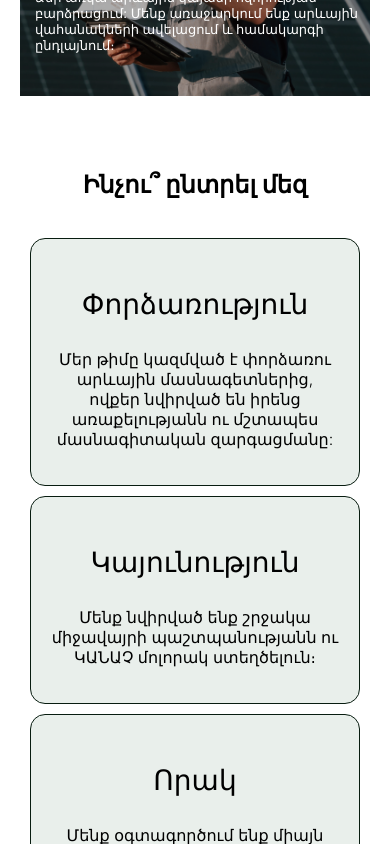
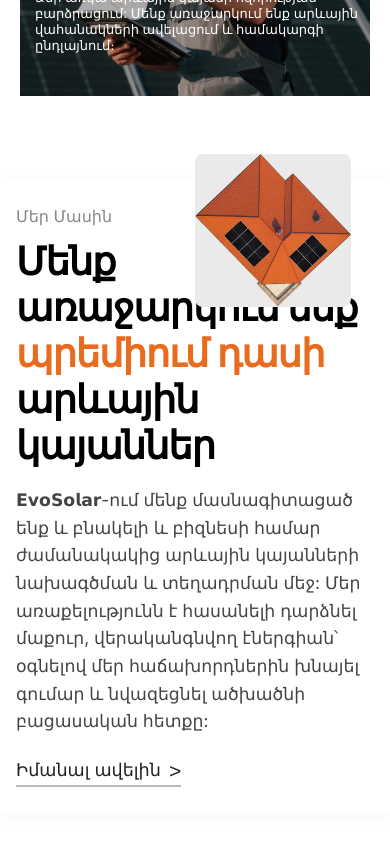
Before and after one commit to Birdman1104/evosolar-website, a Vue app: page / in a window 390 px wide. Shown: the part 2200-3044 px from the top of the page. Built offline with nearby package versions, Linux system fonts and the light colour scheme.

Commit message:
About us section.

```diff
--- a/src/App.vue
+++ b/src/App.vue
@@ -3,6 +3,7 @@
     <HeaderComponent />
     <Consultation />
     <Services />
+    <AboutUs />
     <WhyChooseUs />
     <PartnersSection />
     <ContactsSection ref="contactSection" />
@@ -16,6 +17,7 @@
 import HeaderComponent from './components/HeaderComponent.vue';
 import Consultation from './components/ConsultationComponent.vue';
 import Services from './components/ServicesComponent.vue';
+import AboutUs from './components/AboutUs.vue';
 import WhyChooseUs from './components/WhyChooseUs.vue';
 import CalculatorButton from './components/CalculatorButton.vue';
 import PartnersSection from './components/PartnersSection.vue';
--- /dev/null
+++ b/src/components/AboutUs.vue
@@ -0,0 +1,221 @@
+<template>
+    <section class="hero-section">
+        <div class="hero-content">
+            <div class="hero-image">
+                <img src="/images/roof.png" alt="Roof with solar panels" />
+            </div>
+            <div class="hero-text">
+                <div class="hero-label">{{ translationStore.t('aboutUs', 'header') }}</div>
+                <h1>
+                    {{ translationStore.t('aboutUs', 'title1') }}<br />
+                    <span class="highlight">{{ translationStore.t('aboutUs', 'title2') }}</span><br />
+                    {{ translationStore.t('aboutUs', 'title3') }}
+                </h1>
+                <p>
+                    {{ translationStore.t('aboutUs', 'description') }}
+                </p>
+                <div class="hero-more">
+                    <button class="more-btn" @click="toggleMore">
+                        {{ translationStore.t('aboutUs', 'more') }}
+                        <span :class="{ 'arrow': true, 'open': showMore }">&gt;</span>
+                    </button>
+                    <transition name="fade-slide">
+                        <div v-if="showMore" class="more-text">
+                            <b>{{ translationStore.t('aboutUs', 'whyUs') }}</b>
+                            <br />
+                            <br />
+                            <p><b>{{ translationStore.t('aboutUs', 'experienceTitle') }}</b>{{
+                                translationStore.t('aboutUs', 'experienceText') }}</p><br />
+                            <p><b>{{ translationStore.t('aboutUs', 'qualityTitle') }}</b>{{
+                                translationStore.t('aboutUs',
+                                'qualityText') }}</p><br />
+                            <p><b>{{ translationStore.t('aboutUs', 'customerCentricTitle') }}</b>{{
+                                translationStore.t('aboutUs', 'customerCentricText') }}</p><br />
+                            <p><b>{{ translationStore.t('aboutUs', 'sustainabilityTitle') }}</b>{{
+                                translationStore.t('aboutUs', 'sustainabilityText') }}</p><br />
+                        </div>
+                    </transition>
+                </div>
+            </div>
+        </div>
+    </section>
+</template>
+
+<script setup>
+import { inject, ref } from "vue";
+const translationStore = inject("translationStore");
+
+const showMore = ref(false);
+const toggleMore = () => {
+    showMore.value = !showMore.value;
+};
+</script>
+
+<style scoped>
+.hero-section {
+    width: 100%;
+    min-height: 60vh;
+    background: #ffffff;
+    display: flex;
+    align-items: center;
+    justify-content: center;
+}
+
+.hero-content {
+    display: flex;
+    align-items: center;
+    justify-content: center;
+    max-width: 1200px;
+    width: 100%;
+    padding: 40px 0;
+}
+
+.hero-image {
+    flex: 1 1 0;
+    display: flex;
+    align-items: center;
+    justify-content: center;
+    position: relative;
+    overflow: visible;
+}
+
+.hero-image img {
+    /* width: 420px; */
+    max-width: 40vw;
+    height: auto;
+    display: block;
+    background: #eaeaea;
+    border-radius: 8px;
+    position: absolute;
+    left: -500px;
+    /* top: 0; */
+}
+
+.hero-text {
+    flex: 1 1 0;
+    background: #fff;
+    border-radius: 8px;
+    padding: 40px 48px 40px 48px;
+    margin-left: 32px;
+    box-shadow: 0 2px 16px 0 rgba(0, 0, 0, 0.04);
+    min-width: 340px;
+    max-width: 500px;
+}
+
+.hero-label {
+    font-size: 1rem;
+    color: #888;
+    margin-bottom: 12px;
+}
+
+.hero-text h1 {
+    font-size: 2.4rem;
+    font-weight: 600;
+    line-height: 1.2;
+    margin: 0 0 18px 0;
+    letter-spacing: -1px;
+}
+
+.highlight {
+    color: #e96b1f;
+    font-weight: 600;
+}
+
+.hero-text p {
+    color: #444;
+    font-size: 1.08rem;
+    margin-bottom: 24px;
+    margin-top: 0;
+    line-height: 1.6;
+}
+
+.hero-more {
+    margin-top: 18px;
+}
+
+.more-btn {
+    background: none;
+    border: none;
+    color: #222;
+    font-size: 1.1rem;
+    font-weight: 500;
+    cursor: pointer;
+    display: inline-flex;
+    align-items: center;
+    border-bottom: 2px solid #bbb;
+    padding: 0 0 2px 0;
+    transition: border-color 0.2s;
+}
+
+.more-btn:hover {
+    border-color: #e96b1f;
+    color: #e96b1f;
+}
+
+.arrow {
+    display: inline-block;
+    margin-left: 8px;
+    font-size: 1.2em;
+    transition: transform 0.3s cubic-bezier(.4, 2, .6, 1), color 0.2s;
+}
+
+.arrow.open {
+    transform: rotate(90deg);
+    color: #e96b1f;
+}
+
+.fade-slide-enter-active,
+.fade-slide-leave-active {
+    transition: opacity 0.4s cubic-bezier(.4, 2, .6, 1), transform 0.4s cubic-bezier(.4, 2, .6, 1);
+}
+
+.fade-slide-enter-from,
+.fade-slide-leave-to {
+    opacity: 0;
+    transform: translateY(16px);
+}
+
+.fade-slide-enter-to,
+.fade-slide-leave-from {
+    opacity: 1;
+    transform: translateY(0);
+}
+
+.more-text {
+    margin-top: 18px;
+    color: #444;
+    font-size: 1.05rem;
+    background: #f7f7f7;
+    border-radius: 6px;
+    padding: 16px 18px;
+    box-shadow: 0 2px 8px 0 rgba(0, 0, 0, 0.03);
+}
+
+@media (max-width: 900px) {
+    .hero-content {
+        flex-direction: column;
+        padding: 24px 0;
+    }
+
+    .hero-image {
+        margin-bottom: 24px;
+        position: relative;
+    }
+
+    .hero-image img {
+        display: block;
+        background: #eaeaea;
+        top: 0;
+        left: 0;
+        margin: auto;
+        border-radius: 8px;
+    }
+
+    .hero-text {
+        margin-left: 0;
+        padding: 28px 16px;
+        min-width: 0;
+        max-width: 100vw;
+    }
+}
+</style>
--- a/src/translations.js
+++ b/src/translations.js
@@ -101,6 +101,27 @@
       bottomText2: "free consultation",
       bottomText3: "from our specialists.",
       buttonText: "Contact Us",
+    },
+    aboutUs: {
+      header: "About Us",
+      title1: "We offer",
+      title2: "premium class",
+      title3: "solar panels",
+      description:
+        "At 𝗘𝘃𝗼𝗦𝗼𝗹𝗮𝗿, we specialize in designing and installing modern solar systems for both residential and business needs. Our mission is to make clean, renewable energy accessible while helping our customers save money and reduce their carbon footprint.",
+      more: "More about us",
+      whyUs: "Why Choose Us?",
+      experienceTitle: "Experience.",
+      experienceText:
+        "Our team consists of experienced solar specialists who are dedicated to their mission and continuously invest in professional development.",
+      qualityTitle: "Quality.",
+      qualityText:
+        "We use only high-quality solar panels, equipment, and components to ensure reliability and efficiency.",
+      customerCentricTitle: "Customer-Centric Approach.",
+      customerCentricText:
+        "We provide personalized solutions for each client to meet their unique energy needs and goals.",
+      sustainabilityTitle: "Sustainability.",
+      sustainabilityText: "We are committed to protecting the environment and creating a GREEN planet.",
     },
   },
   hy: {
@@ -206,5 +227,25 @@
       bottomText3: "մեր մասնագետների կողմից։",
       buttonText: "Կապ մեզ հետ",
     },
+    aboutUs: {
+      header: "Մեր Մասին",
+      title1: "Մենք առաջարկում ենք",
+      title2: "պրեմիում դասի",
+      title3: "արևային կայաններ",
+      description:
+        "𝗘𝘃𝗼𝗦𝗼𝗹𝗮𝗿-ում մենք մասնագիտացած ենք և բնակելի և բիզնեսի համար ժամանակակից արևային կայանների նախագծման և տեղադրման մեջ: Մեր առաքելությունն է հասանելի դարձնել մաքուր, վերականգնվող էներգիան՝ օգնելով մեր հաճախորդներին խնայել գումար և նվազեցնել ածխածնի բացասական հետքը:",
+      more: "Իմանալ ավելին",
+      whyUs: "Ինչո՞ւ ընտրել մեզ",
+      experienceTitle: "Փորձառություն.",
+      experienceText:
+        "Մեր թիմը կազմված է փորձառու արևային մասնագետներից, ովքեր նվիրված են իրենց առաքելությանն ու մշտապես մասնագիտական զարգացմանը:",
+      qualityTitle: "Որակ.",
+      qualityText: "Մենք օգտագործում ենք միայն բարձր որակի արևային վահանակներ, սարքավորումներ և դետալներ։",
+      customerCentricTitle: "Հաճախորդակենտրոն մոտեցում.",
+      customerCentricText:
+        "Մենք ցուցաբերում ենք անհատական մոտեցում յուրաքանչյուր հաճախորդի՝ բավարարելու մեր հաճախորդների էներգետիկ կարիքներն ու նպատակները:",
+      sustainabilityTitle: "Կայունություն.",
+      sustainabilityText: "Մենք նվիրված ենք շրջակա միջավայրի պաշտպանությանն ու ԿԱՆԱՉ մոլորակ ստեղծելուն։",
+    },
   },
 };
```
Also changed, not shown: public/images/roof.png (added).
